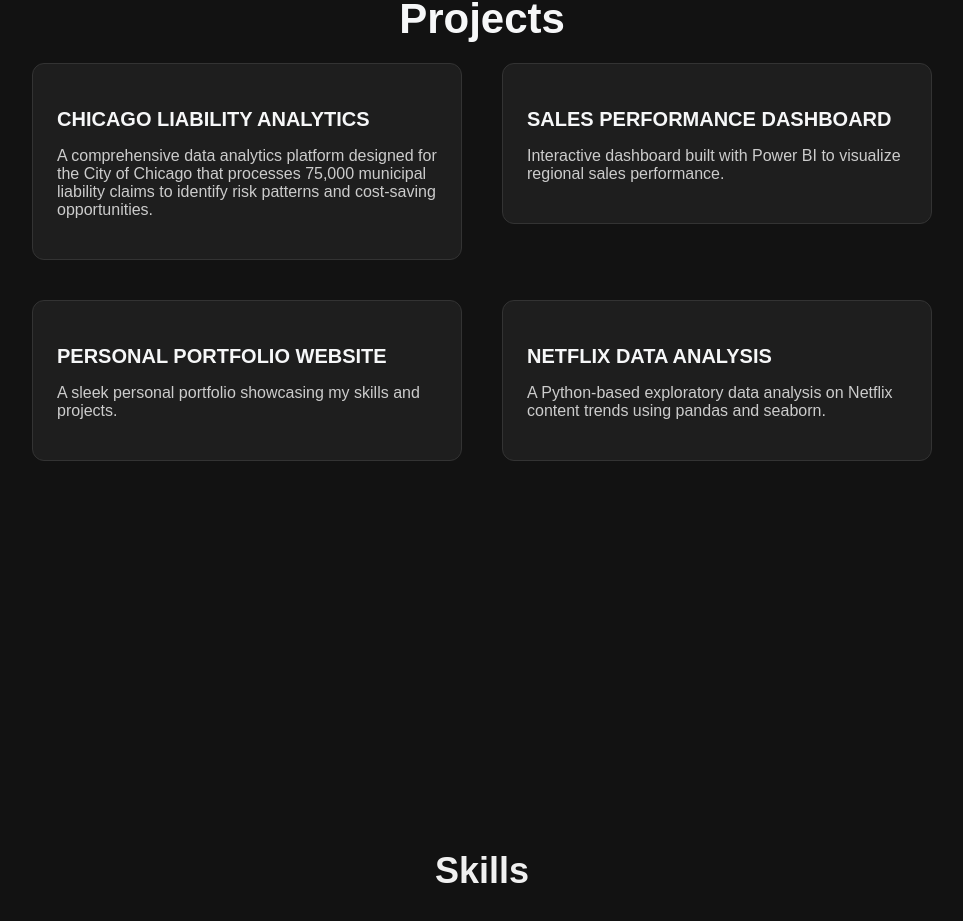
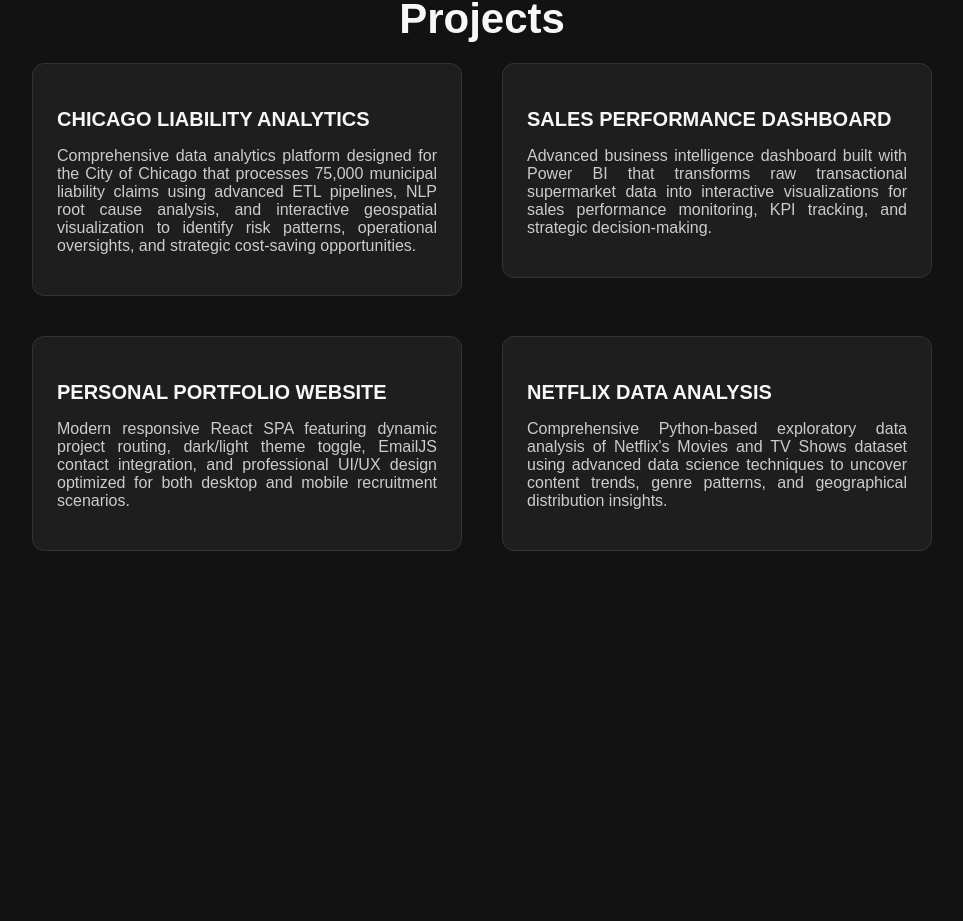
Before and after one commit to bhrugu1/portfolio, a React (Create React App) app: page / in a window 1280 px wide. Shown: the part 1647-2568 px from the top of the page, without its empty margins (158-1121 px from the left). Built offline with nearby package versions, Linux system fonts and the light colour scheme.

Commit message:
updated resume

```diff
--- a/src/components/About.css
+++ b/src/components/About.css
@@ -26,6 +26,11 @@ body.dark .about h2 {
 .about p {
   font-size: 18px;
   line-height: 1.6;
+  color: #555; /* Darker color for light mode readability */
+}
+
+/* Dark mode override for About paragraphs */
+body.dark .about p {
   color: #cccccc;
 }
 
--- a/src/components/Experience.css
+++ b/src/components/Experience.css
@@ -24,17 +24,27 @@
 
 .job-entry .company {
   font-size: 16px;
-  color: #cccccc;
+  color: #666; /* Darker color for light mode readability */
   margin-bottom: 8px;
 }
 
 .job-entry p {
   font-size: 16px;
   line-height: 1.6;
-  color: #cccccc;
+  color: #555; /* Darker color for light mode readability */
+  text-align: justify;
 }
 .experience {
   text-align: justify; /* or 'left', 'right', 'justify' */
+}
+
+/* Dark mode overrides for Experience */
+body.dark .job-entry .company {
+  color: #cccccc;
+}
+
+body.dark .job-entry p {
+  color: #cccccc;
 }
 
 
--- a/src/components/Home.css
+++ b/src/components/Home.css
@@ -15,7 +15,7 @@
 
 .section p {
   font-size: 20px;
-  color:#cccccc;
+  color: #555; /* Darker color for light mode readability */
 }
 .resume-button {
   display: inline-block;
@@ -42,3 +42,8 @@
   text-align: center;
   padding: 0 20px;
 }
+
+/* Dark mode overrides */
+body.dark .section p {
+  color: #cccccc;
+}
--- a/src/components/Projects.css
+++ b/src/components/Projects.css
@@ -25,7 +25,7 @@
   margin-bottom: 20px;
   font-weight: bold;
   text-align: center;
-  color: #cccccc; /* Light mode heading */
+  color: #333; /* Dark color for light mode readability */
 }
 
 .project-card h3 {
@@ -36,7 +36,8 @@
 
 .project-card p {
   font-size: 16px;
-  color: #cccccc;
+  color: #555; /* Darker color for light mode readability */
+  text-align: justify;
 }
 
 /* Dark mode overrides */
@@ -46,6 +47,10 @@ body.dark .projects h2 {
 
 body.dark .project-card h3 {
   color: #f6f7f8;
+}
+
+body.dark .project-card p {
+  color: #cccccc;
 }
 
 /* Responsive styles */
--- a/src/components/Projects.js
+++ b/src/components/Projects.js
@@ -7,22 +7,22 @@ const projectList = [
   {
     id: 'municipal-liability-analytics',
     title: 'CHICAGO LIABILITY ANALYTICS',
-    summary: 'A comprehensive data analytics platform designed for the City of Chicago that processes 75,000 municipal liability claims to identify risk patterns and cost-saving opportunities.',
+    summary: 'Comprehensive data analytics platform designed for the City of Chicago that processes 75,000 municipal liability claims using advanced ETL pipelines, NLP root cause analysis, and interactive geospatial visualization to identify risk patterns, operational oversights, and strategic cost-saving opportunities.',
   },
   {
     id: 'sales-dashboard',
     title: 'SALES PERFORMANCE DASHBOARD',
-    summary: 'Interactive dashboard built with Power BI to visualize regional sales performance.',
+    summary: 'Advanced business intelligence dashboard built with Power BI that transforms raw transactional supermarket data into interactive visualizations for sales performance monitoring, KPI tracking, and strategic decision-making.',
   },
   {
     id: 'restaurant-db',
     title: 'PERSONAL PORTFOLIO WEBSITE',
-    summary: 'A sleek personal portfolio showcasing my skills and projects.',
+    summary: 'Modern responsive React SPA featuring dynamic project routing, dark/light theme toggle, EmailJS contact integration, and professional UI/UX design optimized for both desktop and mobile recruitment scenarios.',
   },
   {
     id: 'netflix-analysis',
     title: 'NETFLIX DATA ANALYSIS',
-    summary: 'A Python-based exploratory data analysis on Netflix content trends using pandas and seaborn.',
+    summary: 'Comprehensive Python-based exploratory data analysis of Netflix\'s Movies and TV Shows dataset using advanced data science techniques to uncover content trends, genre patterns, and geographical distribution insights.',
   },
 ];
 
--- a/src/components/Skills.css
+++ b/src/components/Skills.css
@@ -24,7 +24,7 @@
   margin-bottom: 6px;
   font-size: 18px;
   line-height: 1.6;
-  color: #cccccc;
+  color: #555; /* Darker color for light mode readability */
 }
 
 /* Match "Skills" heading to "About Me" heading */
@@ -33,3 +33,8 @@
   font-weight: bold;
   margin-bottom: 30px;
 }
+
+/* Dark mode override for Skills */
+body.dark .skills-grid li {
+  color: #cccccc;
+}
```
Also changed, not shown: 1 other file (tests, documents, lock files or other folders).
